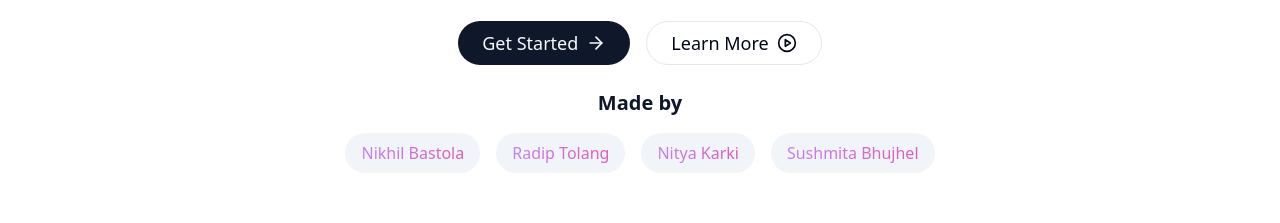
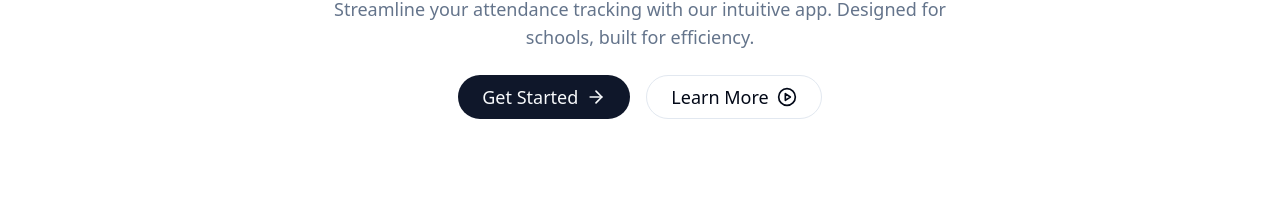
Before and after one commit to zmercury/attendance, a Next.js app: page / in a window 1280 px wide. Shown: the part 435-658 px from the top of the page. Built offline with nearby package versions, Linux system fonts and the light colour scheme; no server answers.

Commit message:
removed: some stuff

```diff
--- a/components/home/Hero.tsx
+++ b/components/home/Hero.tsx
@@ -35,21 +35,7 @@ const Hero: React.FC = () => {
                             <PlayCircle className="ml-2 h-5 w-5" />
                         </Button>
                     </div>
-
-                    {/* Updated contributor names section with gradient text */}
-                    <div className="mt-16">
-                        <h3 className="text-xl mb-4 text-primary font-semibold">Made by</h3>
-                        <ul className="flex flex-wrap justify-center gap-4">
-                            {["Nikhil Bastola", "Radip Tolang", "Nitya Karki", "Sushmita Bhujhel"].map((name, index) => (
-                                <li key={index} className="px-4 py-2 rounded-full bg-secondary">
-                                    <span className="font-medium bg-clip-text text-transparent bg-gradient-to-r from-purple-400 via-pink-500 to-red-500 animate-gradient bg-300%">
-                                        {name}
-                                    </span>
-                                </li>
-                            ))}
-                        </ul>
                     </div>
-                </div>
             </div>
         </section>
     );
```
